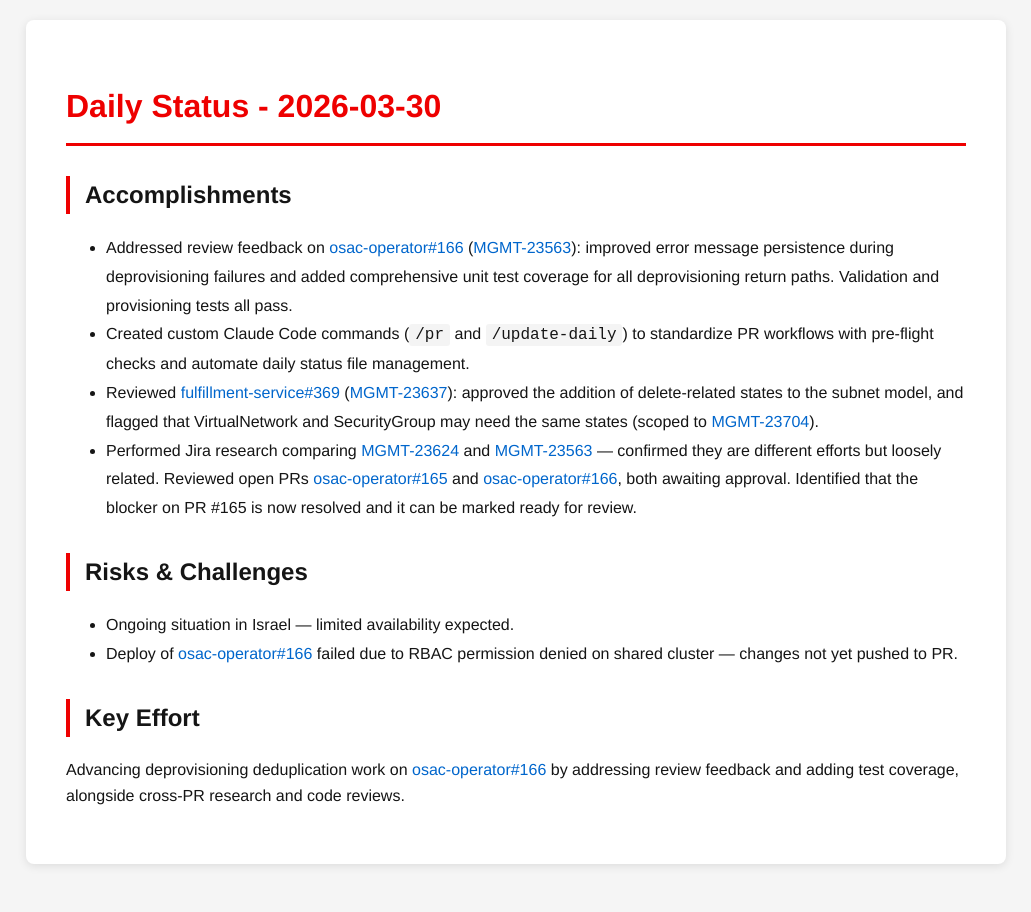
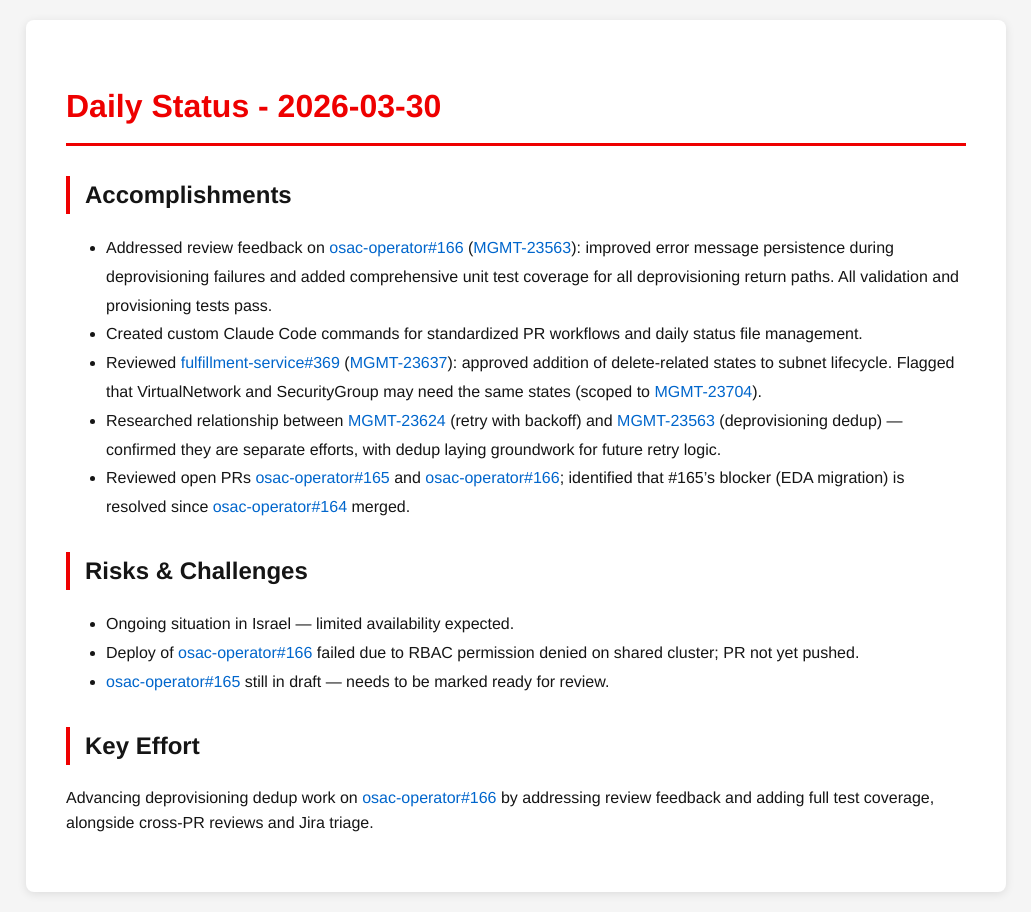
Before and after one commit to tzvatot/daily-status, a Jekyll site: the page built from 2026-03-30.md, in a window 1280 px wide. Shown: the whole page, without its empty margins (124-1155 px from the left). Built offline with Jekyll 4.4.1, drawn with Linux system fonts in a browser that asks for light colours.

Commit message:
Daily status update - 2026-03-30

```diff
--- a/2026-03-30.md
+++ b/2026-03-30.md
@@ -7,14 +7,16 @@
 # Daily Status - 2026-03-30
 
 ## Accomplishments
-- Addressed review feedback on [osac-operator#166](https://github.com/osac-project/osac-operator/pull/166) ([MGMT-23563](https://issues.redhat.com/browse/MGMT-23563)): improved error message persistence during deprovisioning failures and added comprehensive unit test coverage for all deprovisioning return paths. Validation and provisioning tests all pass.
-- Created custom Claude Code commands (`/pr` and `/update-daily`) to standardize PR workflows with pre-flight checks and automate daily status file management.
-- Reviewed [fulfillment-service#369](https://github.com/osac-project/fulfillment-service/pull/369) ([MGMT-23637](https://issues.redhat.com/browse/MGMT-23637)): approved the addition of delete-related states to the subnet model, and flagged that VirtualNetwork and SecurityGroup may need the same states (scoped to [MGMT-23704](https://issues.redhat.com/browse/MGMT-23704)).
-- Performed Jira research comparing [MGMT-23624](https://issues.redhat.com/browse/MGMT-23624) and [MGMT-23563](https://issues.redhat.com/browse/MGMT-23563) — confirmed they are different efforts but loosely related. Reviewed open PRs [osac-operator#165](https://github.com/osac-project/osac-operator/pull/165) and [osac-operator#166](https://github.com/osac-project/osac-operator/pull/166), both awaiting approval. Identified that the blocker on PR #165 is now resolved and it can be marked ready for review.
+- Addressed review feedback on [osac-operator#166](https://github.com/osac-project/osac-operator/pull/166) ([MGMT-23563](https://issues.redhat.com/browse/MGMT-23563)): improved error message persistence during deprovisioning failures and added comprehensive unit test coverage for all deprovisioning return paths. All validation and provisioning tests pass.
+- Created custom Claude Code commands for standardized PR workflows and daily status file management.
+- Reviewed [fulfillment-service#369](https://github.com/osac-project/fulfillment-service/pull/369) ([MGMT-23637](https://issues.redhat.com/browse/MGMT-23637)): approved addition of delete-related states to subnet lifecycle. Flagged that VirtualNetwork and SecurityGroup may need the same states (scoped to [MGMT-23704](https://issues.redhat.com/browse/MGMT-23704)).
+- Researched relationship between [MGMT-23624](https://issues.redhat.com/browse/MGMT-23624) (retry with backoff) and [MGMT-23563](https://issues.redhat.com/browse/MGMT-23563) (deprovisioning dedup) — confirmed they are separate efforts, with dedup laying groundwork for future retry logic.
+- Reviewed open PRs [osac-operator#165](https://github.com/osac-project/osac-operator/pull/165) and [osac-operator#166](https://github.com/osac-project/osac-operator/pull/166); identified that #165's blocker (EDA migration) is resolved since [osac-operator#164](https://github.com/osac-project/osac-operator/pull/164) merged.
 
 ## Risks & Challenges
 - Ongoing situation in Israel — limited availability expected.
-- Deploy of [osac-operator#166](https://github.com/osac-project/osac-operator/pull/166) failed due to RBAC permission denied on shared cluster — changes not yet pushed to PR.
+- Deploy of [osac-operator#166](https://github.com/osac-project/osac-operator/pull/166) failed due to RBAC permission denied on shared cluster; PR not yet pushed.
+- [osac-operator#165](https://github.com/osac-project/osac-operator/pull/165) still in draft — needs to be marked ready for review.
 
 ## Key Effort
-Advancing deprovisioning deduplication work on [osac-operator#166](https://github.com/osac-project/osac-operator/pull/166) by addressing review feedback and adding test coverage, alongside cross-PR research and code reviews.
+Advancing deprovisioning dedup work on [osac-operator#166](https://github.com/osac-project/osac-operator/pull/166) by addressing review feedback and adding full test coverage, alongside cross-PR reviews and Jira triage.
```
